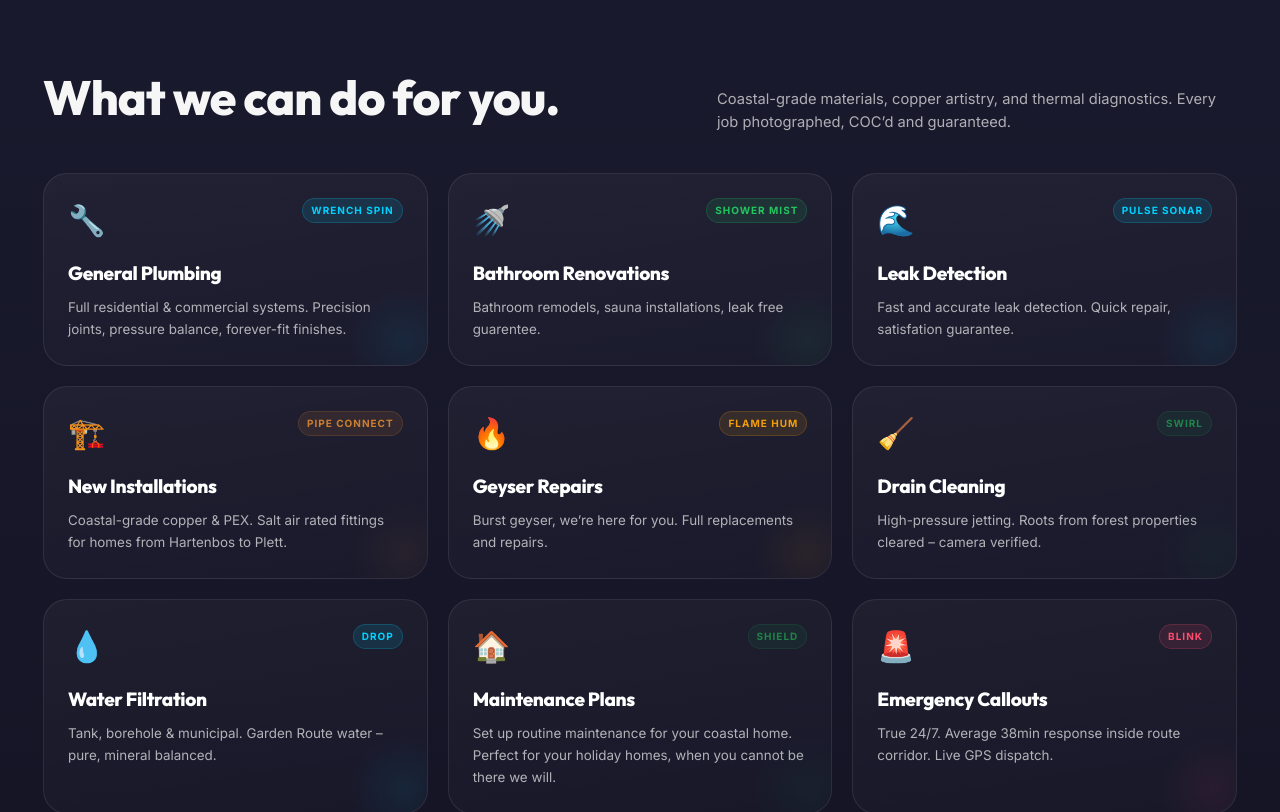
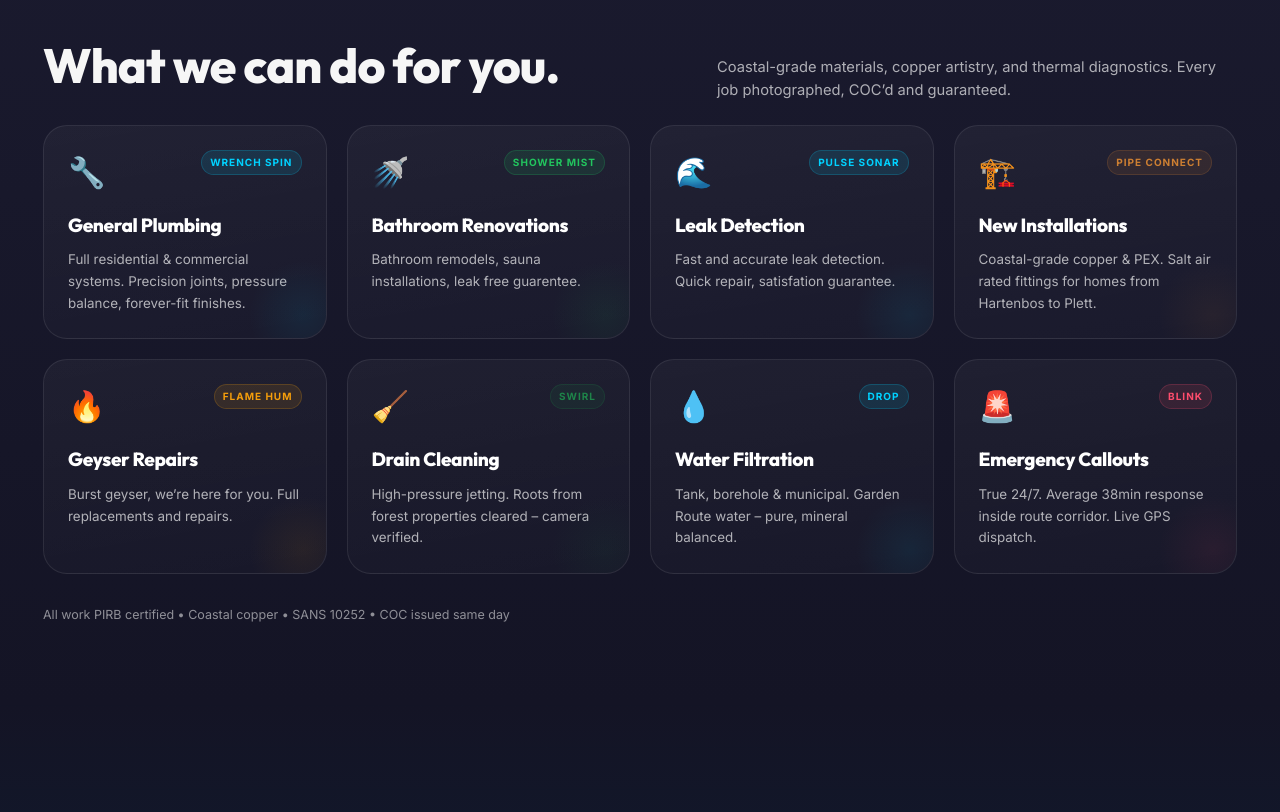
Before and after one commit to mikewithoutthemechanics/PUNCTUAL-PLUMBERS-PRODUCTION, a React (Vite) app: page / in a window 1280 px wide. Shown: the part 1700-2512 px from the top of the page. Built offline with nearby package versions, Linux system fonts and the light colour scheme; a web font is replaced by a local one.

Commit message:
Remove Maintenance Plans card, reorganize services grid to 4 columns, reduce section padding

```diff
--- a/src/App.tsx
+++ b/src/App.tsx
@@ -37,7 +37,6 @@ const services = [
   { id:"geyser", icon:"🔥", title:"Geyser Repairs", desc:"Burst geyser, we’re here for you. Full replacements and repairs.", micro:"flame hum", color:"#f59e0b"},
   { id:"drain", icon:"🧹", title:"Drain Cleaning", desc:"High-pressure jetting. Roots from forest properties cleared – camera verified.", micro:"swirl", color:"#1E8449"},
   { id:"filter", icon:"💧", title:"Water Filtration", desc:"Tank, borehole & municipal. Garden Route water – pure, mineral balanced.", micro:"drop", color:"#00D2FF"},
-  { id:"maint", icon:"🏠", title:"Maintenance Plans", desc:"Set up routine maintenance for your coastal home. Perfect for your holiday homes, when you cannot be there we will.", micro:"shield", color:"#1E8449"},
   { id:"emerg", icon:"🚨", title:"Emergency Callouts", desc:"True 24/7. Average 38min response inside route corridor. Live GPS dispatch.", micro:"blink", color:"#ff4d6d"},
 ];
 
@@ -423,9 +422,9 @@ export default function App() {
       </section>
 
       {/* Scene 2 – Services */}
-      <section className="relative py-20 sm:py-28" style={{ background:`linear-gradient(180deg, ${colors.charcoal} 0%, ${colors.charcoal2} 100%)` }}>
+      <section className="relative py-14 sm:py-20" style={{ background:`linear-gradient(180deg, ${colors.charcoal} 0%, ${colors.charcoal2} 100%)` }}>
         <div className="mx-auto max-w-[1250px] px-5 sm:px-7">
-          <div className="flex flex-col lg:flex-row lg:items-end lg:justify-between gap-6 mb-10">
+          <div className="flex flex-col lg:flex-row lg:items-end lg:justify-between gap-6 mb-6">
             <div>
             <h2 className="display text-[34px] sm:text-[48px] font-[800] mt-3">What we can do for you.</h2>
             </div>
@@ -434,7 +433,7 @@ export default function App() {
             </div>
           </div>
 
-          <div className="grid sm:grid-cols-2 lg:grid-cols-3 gap-[16px] sm:gap-[20px]">
+          <div className="grid sm:grid-cols-2 lg:grid-cols-4 gap-[14px] sm:gap-[20px]">
             {services.map((s,idx)=>(
               <motion.div
                 key={s.id}
@@ -846,9 +845,8 @@ export default function App() {
                     <option>Emergency</option>
                     <option>Quote / Renovation</option>
                     <option>Geyser / Hot Water</option>
-                    <option>Leak detection</option>
-                    <option>Maintenance plan</option>
-                  </select>
+<option>Leak detection</option>
+                   </select>
                 </div>
                 <textarea placeholder="Describe issue – photos welcome via WhatsApp after submit" rows={3}
                   className="w-full rounded-[12px] border border-[#c9d8e4] px-[13px] py-[12px] text-[14px] bg-white outline-none focus:border-[#00bde6]"/>
```
Also changed, not shown: 1 other file (tests, documents, lock files or other folders).
